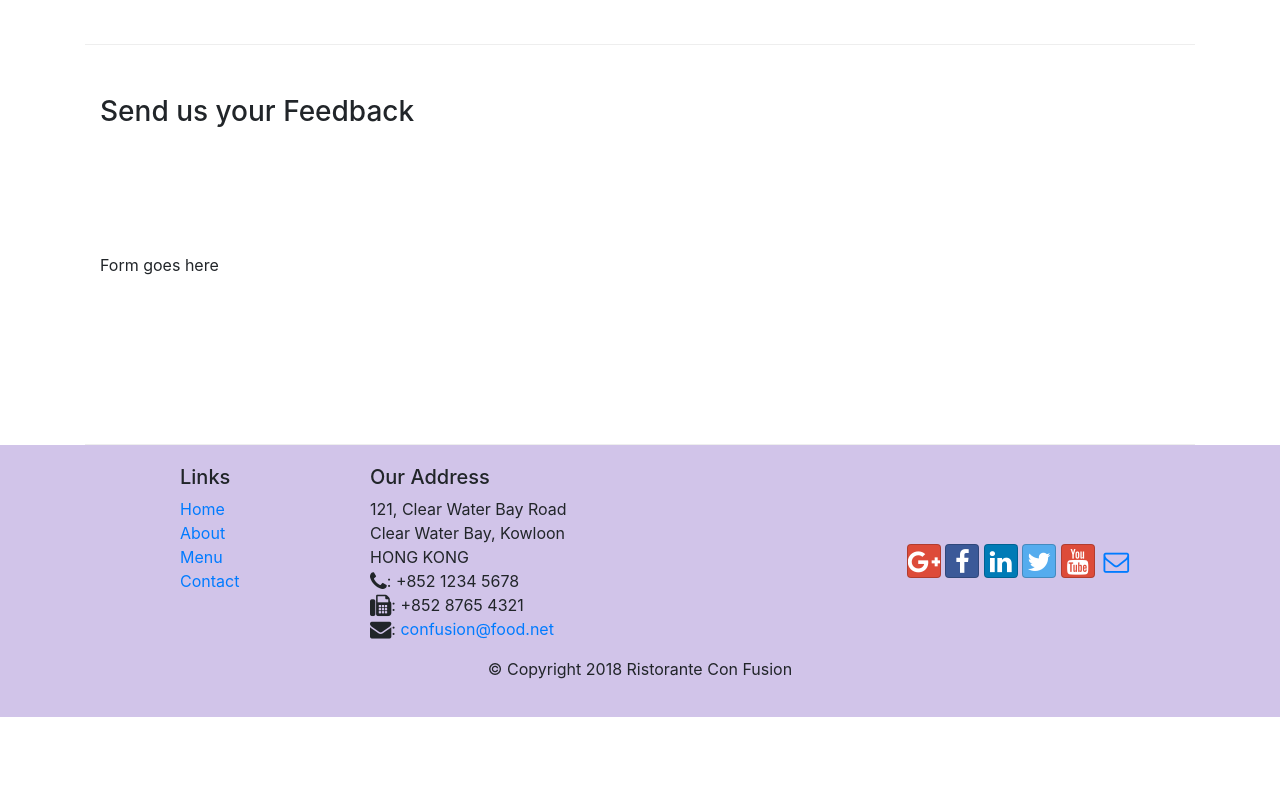
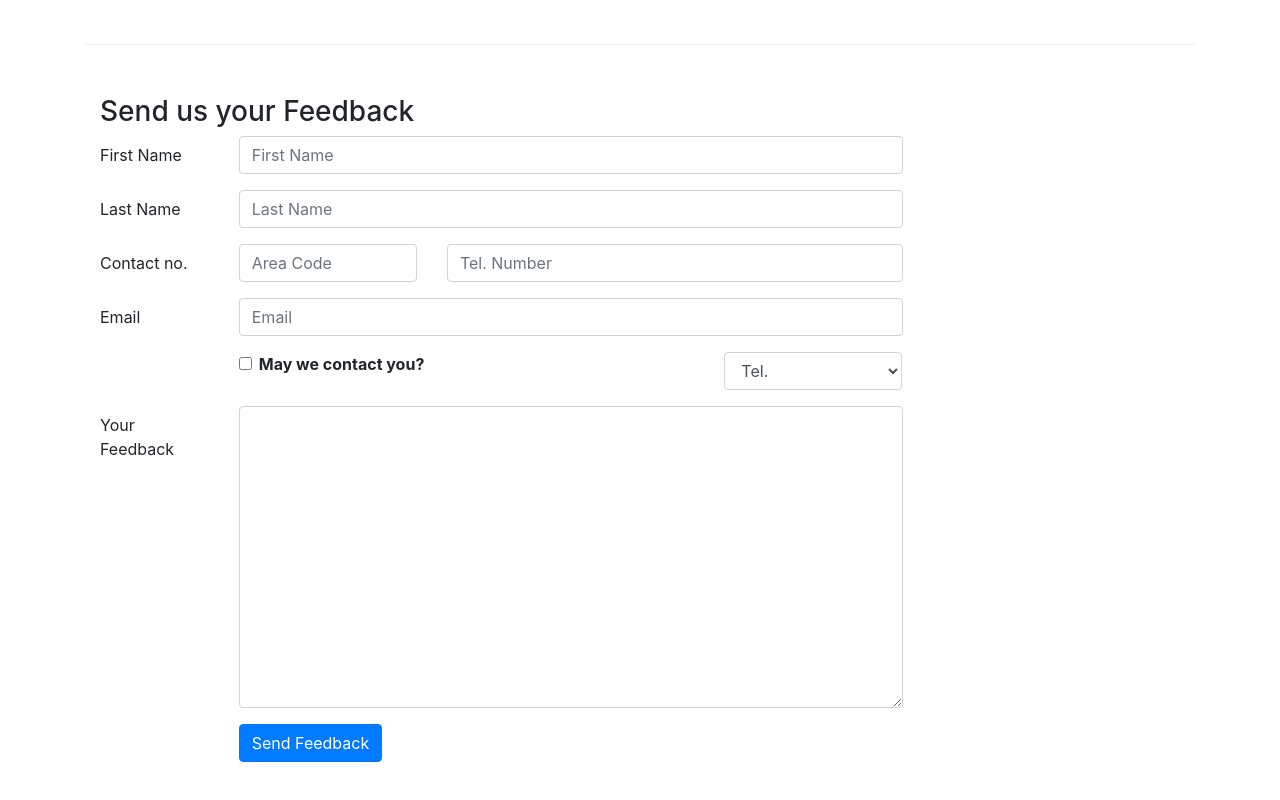
Before and after one commit to Tanush-J/bootstrap4-Website, a website: page contactus.html in a window 1280 px wide. Shown: the part 820-1620 px from the top of the page. Before the commit the page ends 1537 px from the top, so only its background shows below. Drawn offline with nearby package versions, Linux system fonts and the light colour scheme.

Commit message:
ContactUs Forms

```diff
--- a/contactus.html
+++ b/contactus.html
@@ -22,7 +22,7 @@
             <button class="navbar-toggler" type="button" data-toggle="collapse" data-target="#Navbar">
                 <span class="navbar-toggler-icon"></span>
             </button>
-            <a class="navbar-brand" href="#">Ristorante Con Fusion</a>
+            <a class="navbar-brand mr-auto px-3" href="#">Ristorante Con Fusion</a>
             <div class="collapse navbar-collapse" id="Navbar">
                 <ul class="navbar-nav mr-auto">
                         <li class="nav-item"><a class="nav-link" href="./index.html"><span class="fa fa-home fa-lg"></span> Home</a></li>
@@ -92,7 +92,71 @@
               <h3>Send us your Feedback</h3>
            </div>
             <div class="col-12 col-md-9">
-                Form goes here
+                <form>
+                    <div class="form-group row">
+                        <label for="firstname" class="col-md-2 col-form-label">First Name</label>
+                        <div class="col-md-10">
+                            <input type="text" class="form-control" id="firstname" name="firstname"
+                                placeholder="First Name">
+                        </div>
+                    </div>
+                    <div class="form-group row">
+                        <label for="lastname" class="col-md-2 col-form-label">Last Name</label>
+                        <div class="col-md-10">
+                            <input type="text" class="form-control" id="lastname" name="lastname"
+                                placeholder="Last Name">
+                        </div>
+                    </div>
+                    <div class="form-group row">
+                        <label for="telnum" class="col-12 col-md-2 col-form-label">Contact no.</label>
+                        <div class="col-5 col-md-3">
+                            <input type="tel" class="form-control" id="areacode" name="areacode"
+                                placeholder="Area Code">
+                        </div>
+                        <div class="col-7 col-md-7">
+                            <input type="tel" class="form-control" id="telnum" name="telnum"
+                                placeholder="Tel. Number">
+                        </div>
+                    </div>
+                    <div class="form-group row">
+                        <label for="emailid" class="col-md-2 col-form-label">Email</label>
+                        <div class="col-md-10">
+                            <input type="email" class="form-control" id="emailid" name="emailid"
+                                placeholder="Email">
+                        </div>
+                    </div>
+                    <div class="form-group row">
+                        <div class="col-md-6 offset-md-2">
+                            <div class="form-check">
+                                <input type="checkbox" class="form-check-input" name="approve"
+                                    id="approve">
+                                <label class="form-check-label" for="approve">
+                                    <strong>May we contact you?</strong>
+                                </label>
+                            </div>
+                        </div>
+                        <div class="col-md-3 offset-md-1">
+                            <select class="form-control">
+                                <option>Tel.</option>
+                                <option>Email</option>
+                            </select>
+                        </div>
+                    </div>
+                    <div class="form-group row">
+                        <label for="feedback" class="col-md-2 col-form-label">Your Feedback</label>
+                        <div class="col-md-10">
+                            <textarea class="form-control" id="feedback" name="feedback"
+                                rows="12"></textarea>
+                        </div>
+                    </div>
+                    <div class="form-group row">
+                        <div class="offset-md-2 col-md-10">
+                            <button type="submit" class="btn btn-primary">
+                                Send Feedback
+                            </button>
+                        </div>
+                    </div>
+                </form>
             </div>
              <div class="col-12 col-md">
             </div>
```
